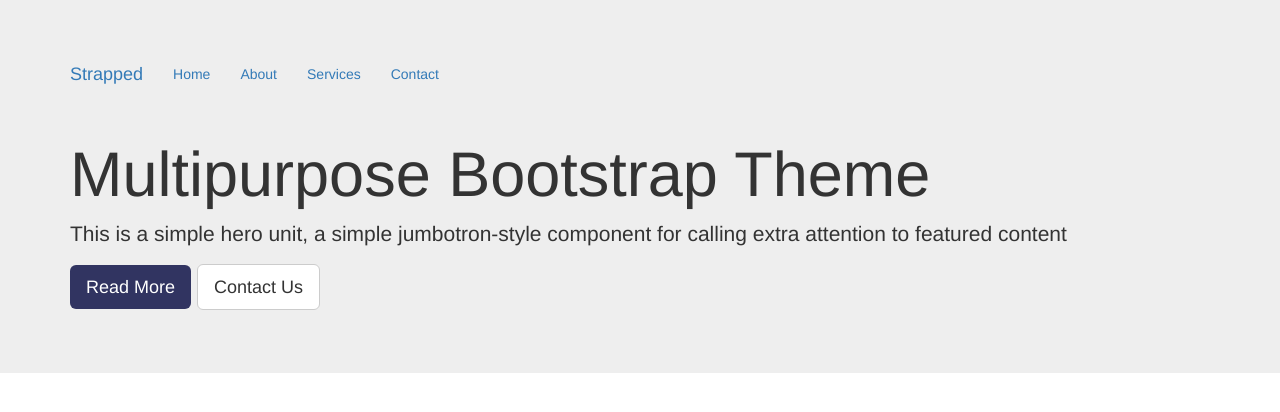
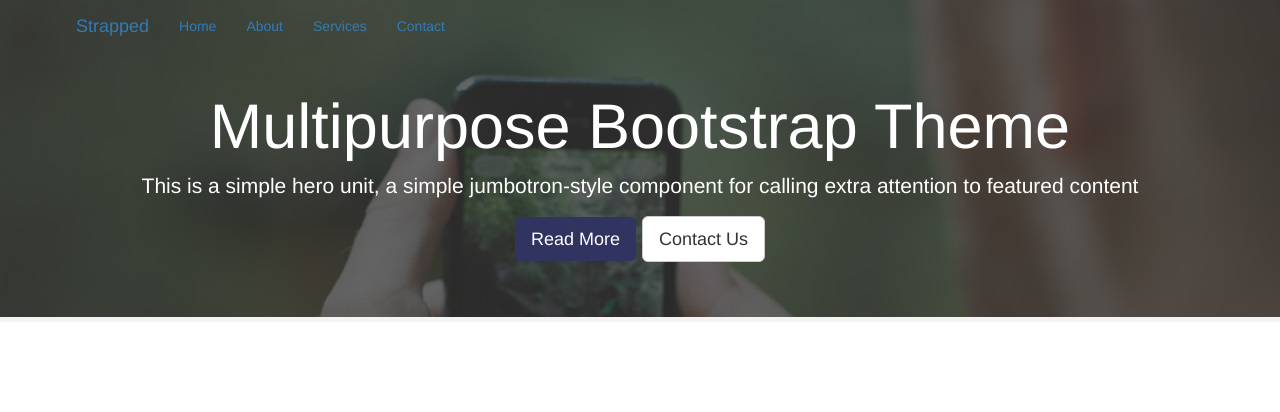
Before and after one commit to velikooutro/mvp_page, a PHP site: page /index.html in a window 1280 px wide. Shown: the top 412 px of the page. Run offline with PHP 8.4, Linux system fonts and the light colour scheme.

Commit message:
first commit

```diff
--- a/css/style.css
+++ b/css/style.css
@@ -2,3 +2,19 @@
 	background: #313461;
 	border: #313461;
 }
+
+.jumbotron {
+	background: #333 url("../img/bg.jpg") -400px -200px;
+	color: #fff;
+	text-align: center;
+	border-bottom: 5px #f4f4f4 solid;
+}
+
+.jumbotron-main {
+	padding: 0 60px 40px 60px;
+
+}
+
+.jumbotron-sub {
+
+}
--- a/index.html
+++ b/index.html
@@ -1,17 +1,11 @@
 <!DOCTYPE html>
 <html lang="en">
   <head>
-    <title>CSS Components</title>
+    <meta charset="utf-8">
+    <meta name="viewport" content="width=device-width, initial-scale=1">
+    <title>Strapped Theme</title>
     <link rel="stylesheet" href="css/bootstrap.css">
     <link rel="stylesheet" href="css/style.css">
-
-    <style type="text/css">
-
-    </style>
-
-    <meta charset="utf-8">
-    <meta http-equiv="X-UA-Compatible" content="IE=edge">
-    <meta name="viewport" content="width=device-width, initial-scale=1">
   </head>
 
   <body>
@@ -54,5 +48,6 @@
     <script src="https://ajax.googleapis.com/ajax/libs/jquery/1.12.4/jquery.min.js"></script>
     <!-- Include all compiled plugins (below), or include individual files as needed -->
     <script src="js/bootstrap.min.js"></script>
+    <script src="js/bootstrap.js"></script>
   </body>
 </html>
```
Also changed, not shown: img/about.jpg (added), img/bg.jpg (added), img/mobile.jpg (added).
